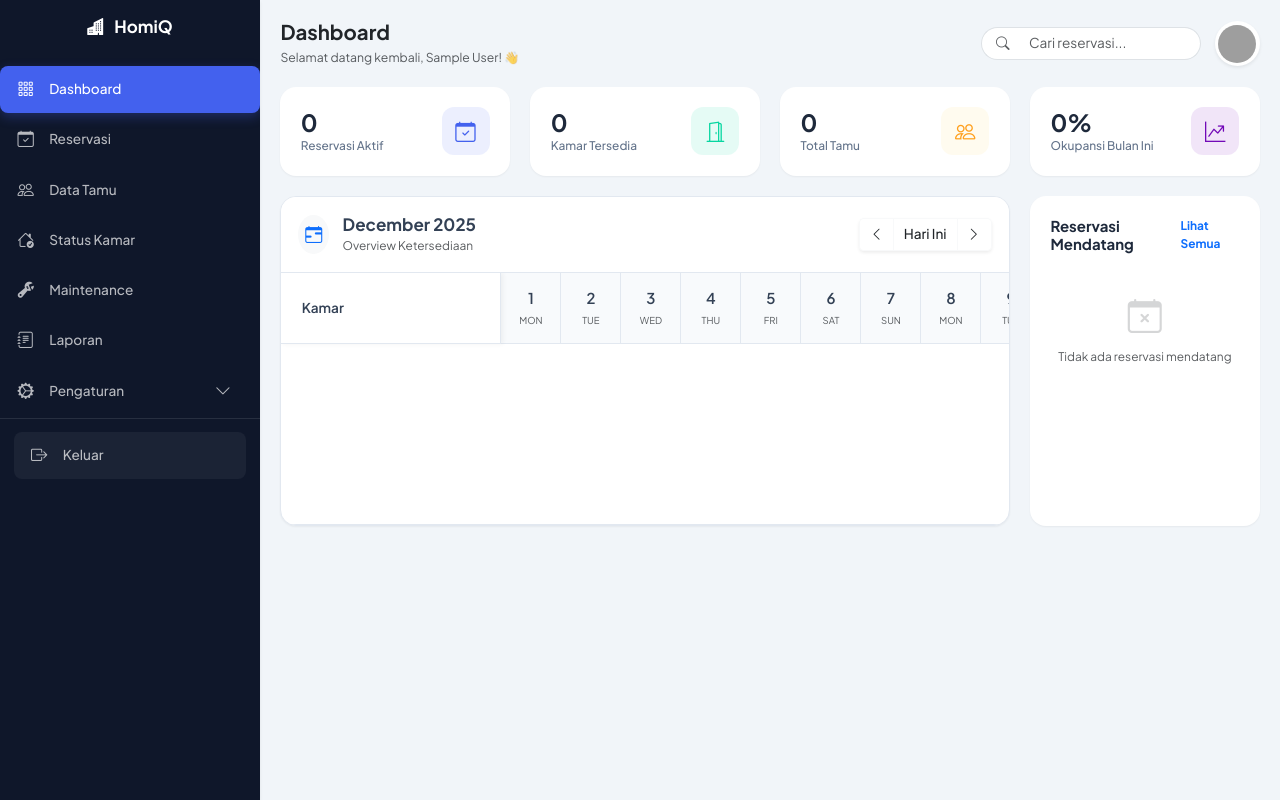
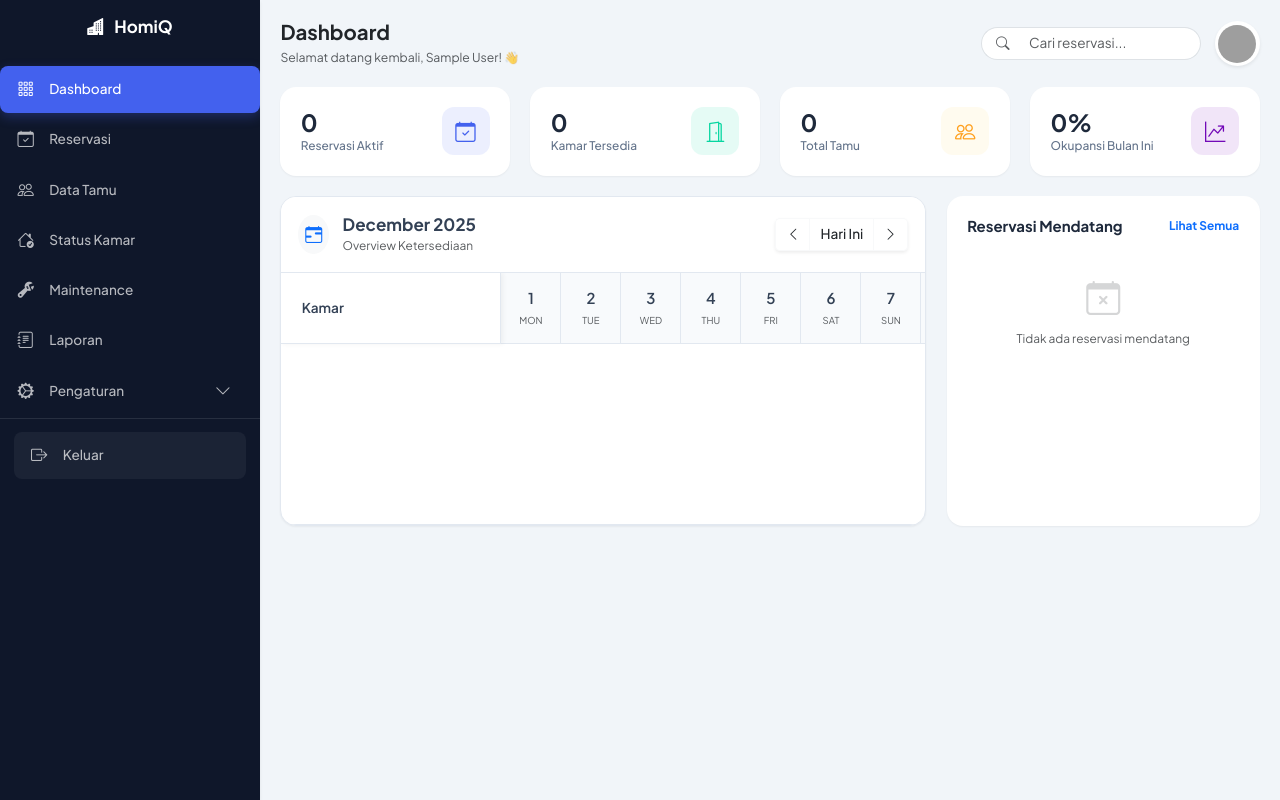
Before and after one commit to riskinurhadi/homiq-hospitality, a PHP site: page /dashboard.php in a window 1280 px wide. Run offline with PHP 8.4, Linux system fonts and the light colour scheme; the visitor is signed in with stand-in values (Sample User, id 1); data that the repository does not hold is empty; grey boxes are pictures that could not be loaded.

Commit message:
modified:   dashboard.php

```diff
--- a/dashboard.php
+++ b/dashboard.php
@@ -494,7 +494,7 @@ $koneksi->close();
             <!-- Main Content Row -->
             <div class="row g-4">
                 <!-- Calendar View -->
-                <div class="col-12 col-lg-8 col-xl-9">
+                <div class="col-12 col-lg-7 col-xl-8">
                     <div class="calendar-wrapper">
                         <div class="calendar-header">
                             <div class="d-flex align-items-center">
@@ -613,7 +613,7 @@ $koneksi->close();
                 </div>
 
                 <!-- Sidebar Widget -->
-                <div class="col-12 col-lg-4 col-xl-3">
+                <div class="col-12 col-lg-5 col-xl-4">
                     <div class="card-modern p-4">
                         <div class="widget-header">
                             <h5 class="widget-title">Reservasi Mendatang</h5>
```
